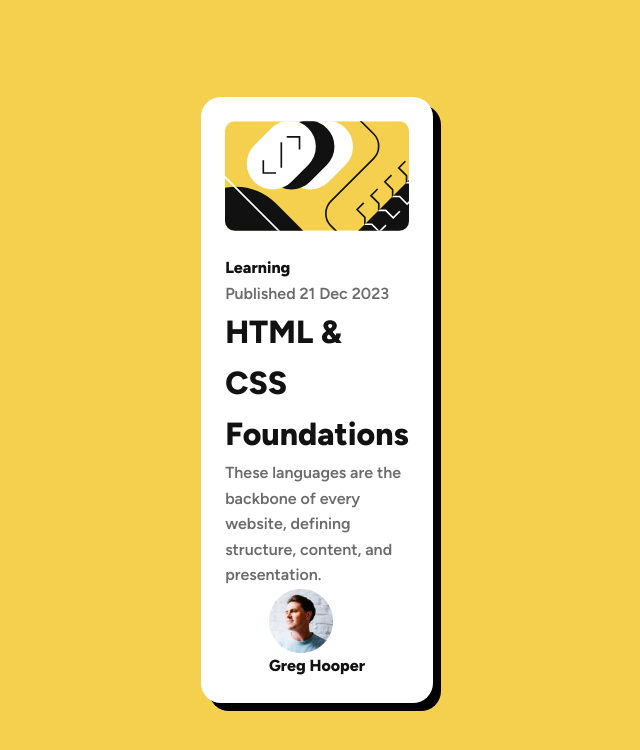
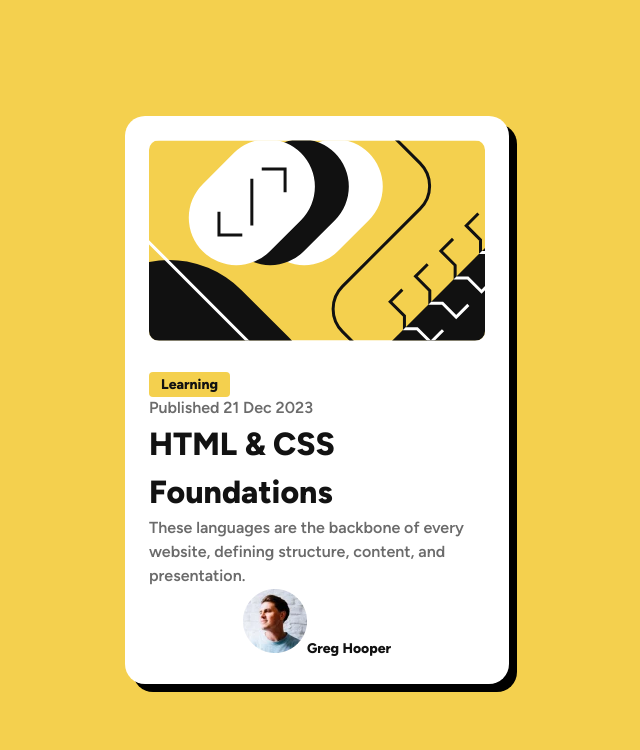
Before and after one commit to Kellenkjames/blog-preview-card, an Angular app in the folder blog-preview-card/: page / in a window 1280 px wide. Shown: the top 750 px of the page, without its empty margins (323-963 px from the left). Built offline with nearby package versions, Linux system fonts and the light colour scheme.

Commit message:
feat: add styles for category (label) and typography mixins

```diff
--- a/blog-preview-card/src/app/card-content/card-content.component.scss
+++ b/blog-preview-card/src/app/card-content/card-content.component.scss
@@ -0,0 +1,9 @@
+@import '../../styles.scss';
+
+.card-content {
+  &__category {
+    background-color: $color-yellow;
+    padding: 0.4rem 1.2rem;
+    border-radius: 0.4rem;
+  }
+}
--- a/blog-preview-card/src/styles.scss
+++ b/blog-preview-card/src/styles.scss
@@ -7,6 +7,7 @@ html {
   font-size: 62.5%; // 62.5% of the default 16px = 10px
 }
 
+// Font Face Definitions
 @font-face {
   font-family: 'Figtree';
   font-weight: 500;
@@ -19,10 +20,44 @@ html {
   src: url('./assets/fonts/static/Figtree-ExtraBold.ttf') format('truetype');
 }
 
-// Typography
+// Typography Variables
 $font-family: 'Figtree', sans-serif;
 $font-weight-medium: 500;
 $font-weight-bold: 800;
+$line-height: 1.5; // 150%
+
+// Typography Mixins
+@mixin text-preset-1 {
+  font-family: $font-family;
+  font-weight: $font-weight-bold;
+  font-size: 2.4rem; // 24px
+  line-height: $line-height;
+  letter-spacing: 0;
+}
+
+@mixin text-preset-2 {
+  font-family: $font-family;
+  font-weight: $font-weight-medium;
+  font-size: 1.6rem; // 16px
+  line-height: $line-height;
+  letter-spacing: 0;
+}
+
+@mixin text-preset-3 {
+  font-family: $font-family;
+  font-weight: $font-weight-medium;
+  font-size: 1.4rem; // 14px
+  line-height: $line-height;
+  letter-spacing: 0;
+}
+
+@mixin text-preset-3-bold {
+  font-family: $font-family;
+  font-weight: $font-weight-bold;
+  font-size: 1.4rem; // 14px
+  line-height: $line-height;
+  letter-spacing: 0;
+}
 
 // Colors
 $color-yellow: hsl(47, 88%, 63%);
@@ -53,11 +88,12 @@ body {
   font-family: $font-family;
   font-size: $font-size-base;
   font-weight: $font-weight-medium;
-  line-height: 1.6;
+  line-height: $line-height;
   color: $color-gray-950;
   background-color: $color-yellow;
 }
 
+// Typography for Headings and Paragraphs
 h1,
 h2,
 h3,
@@ -73,14 +109,10 @@ p {
   color: $color-gray-500;
 }
 
+// Apply text-preset mixins based on the Figma specs
 strong {
   color: $color-gray-950;
-}
-
-img {
-  display: block;
-  max-width: 100%;
-  height: auto;
+  @include text-preset-3-bold;
 }
 
 // Utility classes for margin and padding
```
